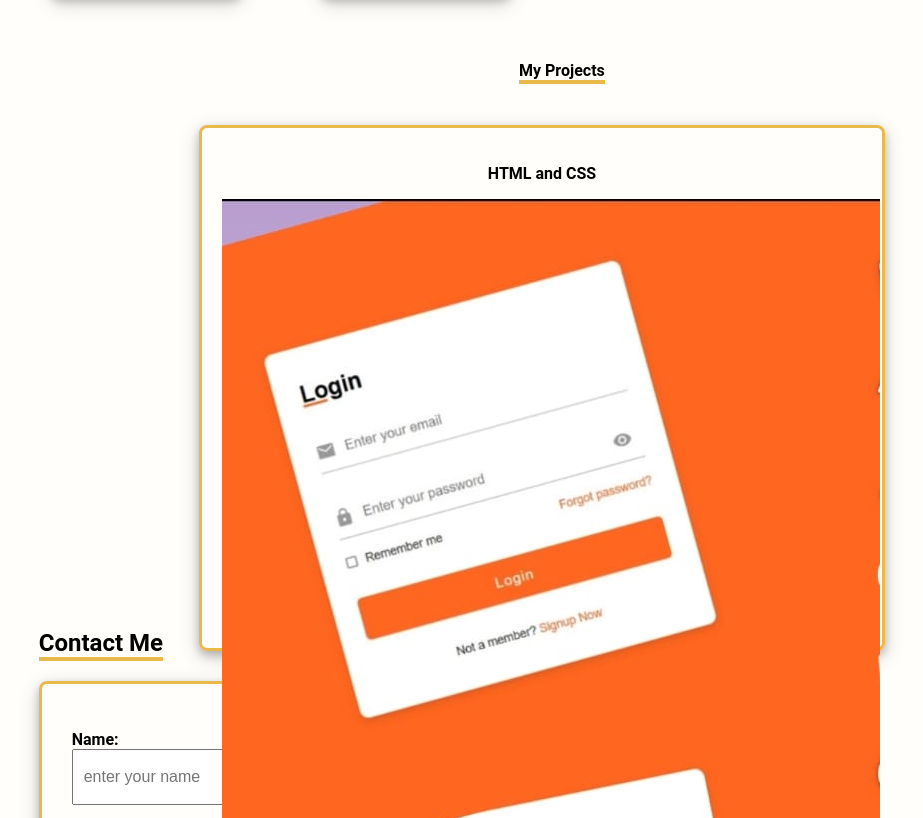
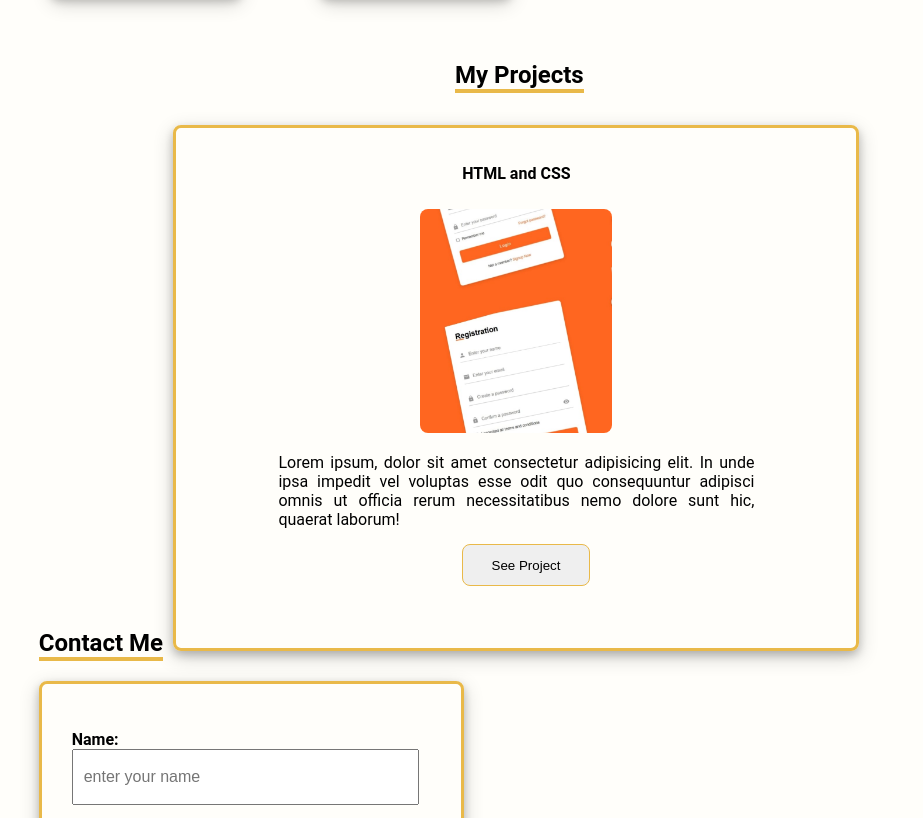
Before and after one commit to sudipadk/sudipadk.github.io, a plain HTML site: page index.html in a window 1280 px wide. Shown: the part 1767-2585 px from the top of the page, without its empty margins (121-1044 px from the left). Drawn offline with nearby package versions, Linux system fonts and the light colour scheme.

Commit message:
Style added for project paragraph and buttons

```diff
--- a/style.css
+++ b/style.css
@@ -233,16 +233,17 @@ h3 {
 }
 
 h4{
+    font-size: 24px;
     margin-top: 5%;
     position: absolute;
-    left: 50%;
+    left: 45%;
     width: fit-content;
     border-bottom: 4px solid #e9b949;
 }
 
 .top-projects{
     position: absolute;
-    left: 25%;
+    left: 23%;
     margin-top: 10%;
     width: 50%;
     text-align: center;
@@ -252,6 +253,43 @@ h4{
     border-radius: 8px;
     box-shadow: 0 4px 8px 0 rgba(0, 0, 0, 0.2),
         0 6px 20px 0 rgba(0, 0, 0, 0.19);
+}
+
+.top-projects p{
+    padding-bottom: 10px;
+}
+
+.top-projects img{
+    height: 14rem;
+    width: 12rem;
+    object-fit: cover;
+    border-radius: 8px;
+}
+
+.top-projects #description{
+    text-align: justify;
+    width: 70%;
+    height: 50%;
+    position: absolute;
+    left: 15%;
+}
+
+
+#look{
+    display: block;
+    position: absolute;
+    top: 80%;
+    left: 42%;
+    border-radius: 8px;
+    border: 1px solid var(--ACCENTCOLOR);
+    width: 128px;
+    height: 42px;
+}
+
+#look:hover{
+    background-color: var(--ACCENTCOLOR);
+    color: var(--DEFAULT-BGCOLOR);
+    transition: 0.5s linear ease-in;
 }
 
 
```
